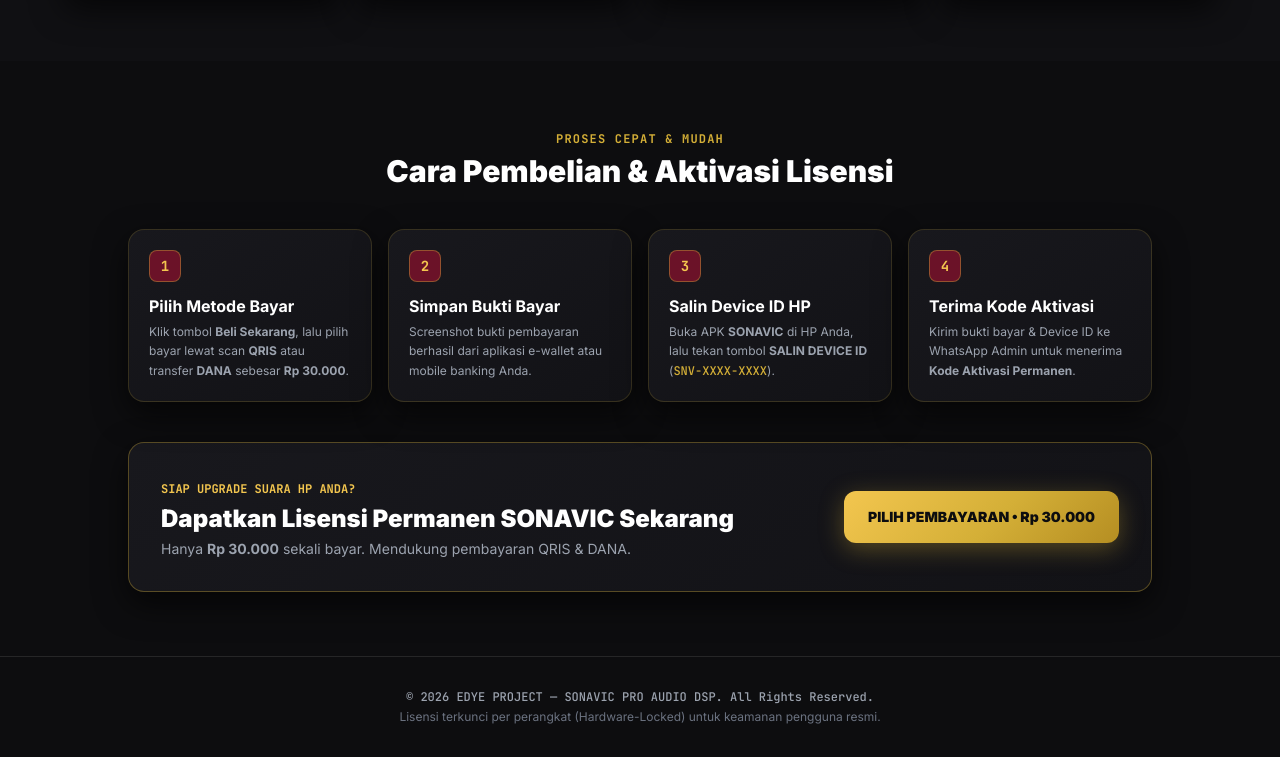
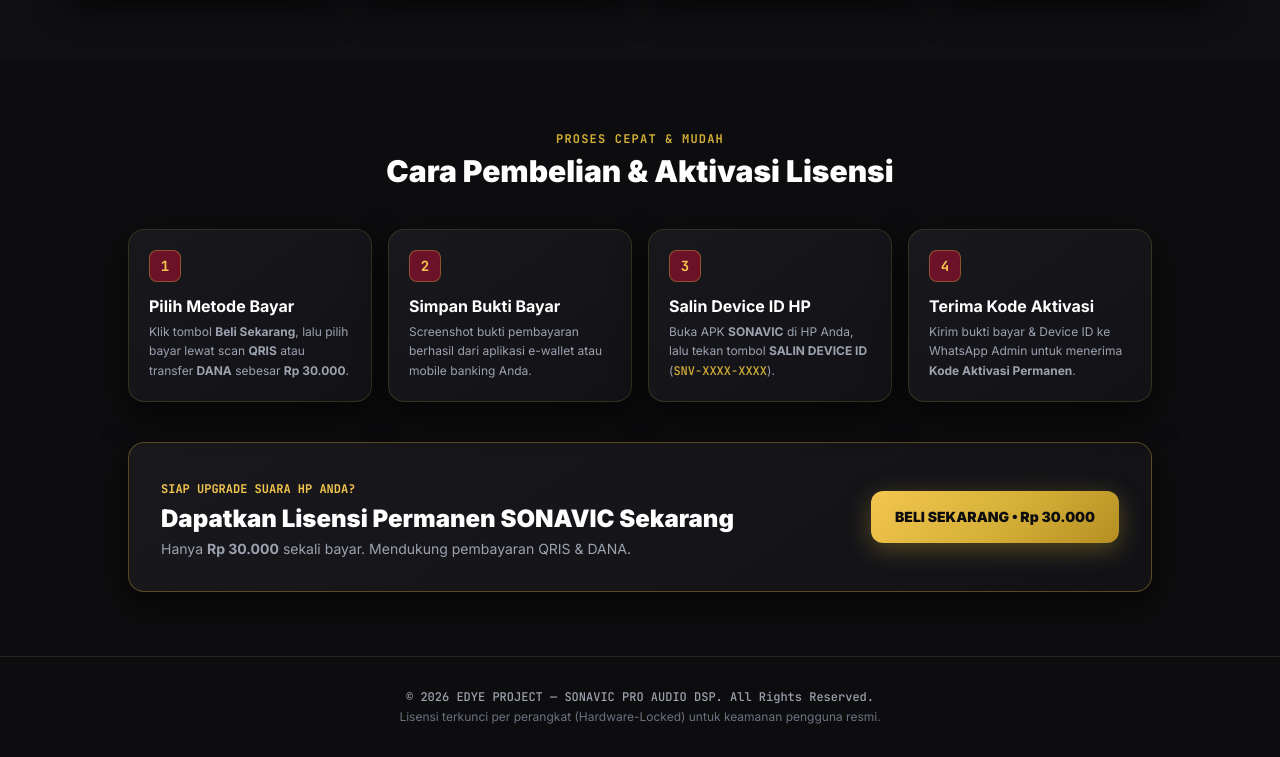
Before and after one commit to elstore397-sudo/Sonavic-downdload, a plain HTML site: page index.html in a window 1280 px wide. Shown: the part 1579-2336 px from the top of the page. Drawn offline with nearby package versions, Linux system fonts and the light colour scheme.

Commit message:
Update index.html

```diff
--- a/index.html
+++ b/index.html
@@ -320,7 +320,7 @@
           <p class="text-xs sm:text-sm text-gray-400 mt-1">Hanya <strong>Rp 30.000</strong> sekali bayar. Mendukung pembayaran QRIS &amp; DANA.</p>
         </div>
         <button type="button" id="btnBuyBottom" class="w-full md:w-auto gold-gradient-btn font-black text-xs sm:text-sm px-4 sm:px-6 py-3.5 sm:py-4 rounded-xl flex items-center justify-center text-center gap-2 cursor-pointer">
-          <span>PILIH PEMBAYARAN • Rp 30.000</span>
+          <span>BELI SEKARANG • Rp 30.000</span>
         </button>
       </div>
     </div>
```
